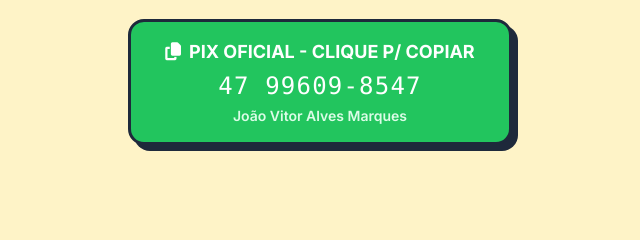
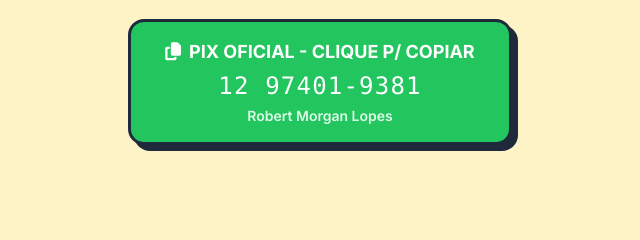
Before and after one commit to AbelZaum/ReceitaCafe, a plain HTML site: page ReceitaPao/index.html in a window 1280 px wide. Shown: the part 231-471 px from the top of the page, 320-960 px from the left. Drawn offline with nearby package versions, Linux system fonts and the light colour scheme.

Commit message:
update pix ROBERT

```diff
--- a/ReceitaPao/index.html
+++ b/ReceitaPao/index.html
@@ -283,7 +283,7 @@
     }
 
     function copyPixToClipboard() {
-        const pixKey = '47996098547'; // Chave PIX corrigida
+        const pixKey = '12974019381'; // Chave PIX corrigida
         const showToast = (message) => {
             const toast = document.createElement('div');
             toast.textContent = message;
@@ -351,8 +351,8 @@
                     <p class="mt-4 max-w-2xl mx-auto text-lg text-slate-600 font-medium reveal">O seu guia definitivo para um café da manhã delicioso, nutritivo e sem complicações.</p>
                     <div onclick="copyPixToClipboard()" class="mt-8 card-base pix-card p-4 max-w-sm mx-auto reveal">
                         <p class="font-bold text-white text-lg"><i class="fa-solid fa-copy mr-2"></i>PIX OFICIAL - CLIQUE P/ COPIAR</p>
-                        <p class="font-mono text-white text-2xl tracking-wider mt-1">47 99609-8547</p>
-                        <p class="text-green-100 text-sm mt-1 font-semibold">João Vitor Alves Marques</p>
+                        <p class="font-mono text-white text-2xl tracking-wider mt-1">12 97401-9381</p>
+                        <p class="text-green-100 text-sm mt-1 font-semibold">Robert Morgan Lopes</p>
                     </div>
                 </header>
 
@@ -422,8 +422,8 @@
                             </p>
                             <p class="mt-2 text-center font-semibold">SÓ REALIZE O PAGAMENTO EM NOSSO PIX OFICIAL</p>
                             <div class="mt-4 text-center bg-white text-slate-900 p-4 rounded-lg border-2 border-slate-900">
-                                <p class="font-semibold">NOME: <span class="font-bold">João Vitor Alves Marques</span></p>
-                                <p class="font-semibold mt-2">CHAVE PIX: <span class="font-bold">47 99609-8547</span></p>
+                                <p class="font-semibold">NOME: <span class="font-bold">Robert Morgan Lopes</span></p>
+                                <p class="font-semibold mt-2">CHAVE PIX: <span class="font-bold">12 97401-9381</span></p>
                             </div>
                         </div>
                     </section>
```
